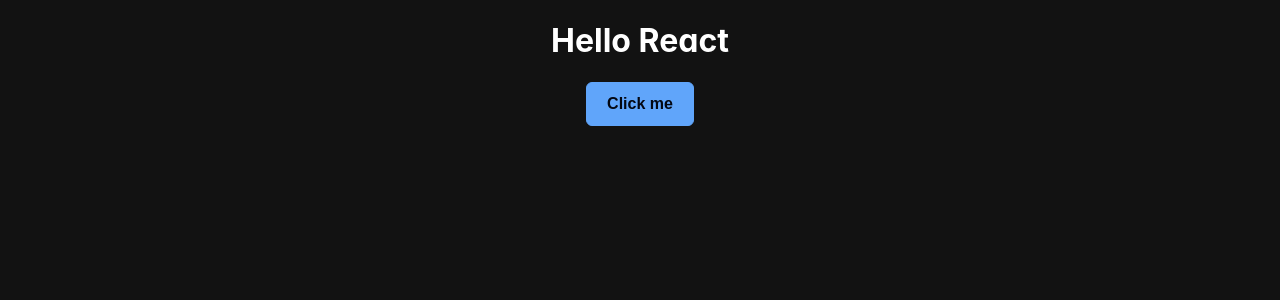
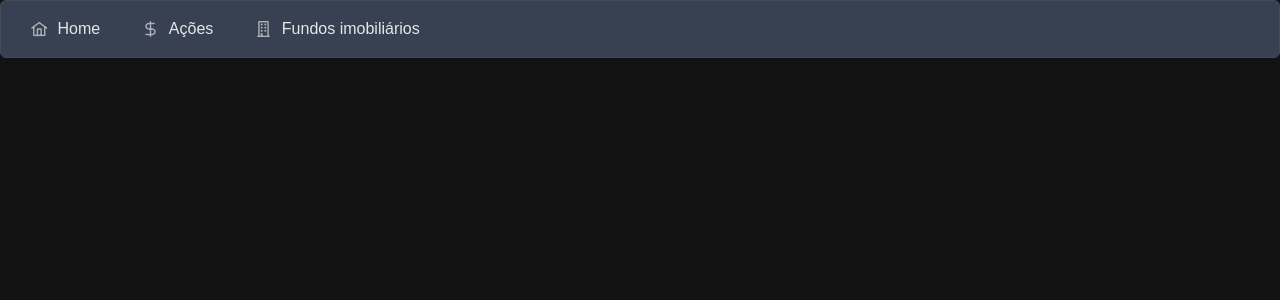
Before and after one commit to DarlanMarangoni/investment-wallet, a React (Create React App) app in the folder investment-app/: page / in a window 1280 px wide. Shown: the top 300 px of the page. Built offline with nearby package versions, Linux system fonts and the light colour scheme; the HTML template or start-up script is replaced by a standard one; a web font is replaced by a local one.

Commit message:
create menu

```diff
--- a/investment-app/package.json
+++ b/investment-app/package.json
@@ -10,6 +10,7 @@
     "@types/node": "^16.18.104",
     "@types/react": "^18.3.3",
     "@types/react-dom": "^18.3.0",
+    "primeicons": "^7.0.0",
     "primereact": "^10.8.0",
     "react": "^18.3.1",
     "react-dom": "^18.3.1",
--- a/investment-app/src/App.tsx
+++ b/investment-app/src/App.tsx
@@ -1,15 +1,19 @@
 import './App.css';
 import 'primereact/resources/themes/lara-dark-blue/theme.css';
-
-import { Button } from 'primereact/button';
+import 'primeicons/primeicons.css';
+import { Menubar } from 'primereact/menubar';
 
 function App() {
-  return (
-    <div className="App">
-      <h1>Hello React</h1>
-        <Button label='Click me'/>
-    </div>
-  );
+    const items = [
+        {label: 'Home', icon: 'pi pi-fw pi-home'},
+        {label: 'Ações', icon: 'pi pi-fw pi-dollar'},
+        {label: 'Fundos imobiliários', icon: 'pi pi-fw pi-building'}
+    ]
+    return (
+        <div className="App">
+            <Menubar model={items}/>
+        </div>
+    );
 }
 
 export default App;
```
Also changed, not shown: 1 other file (tests, documents, lock files or other folders).
